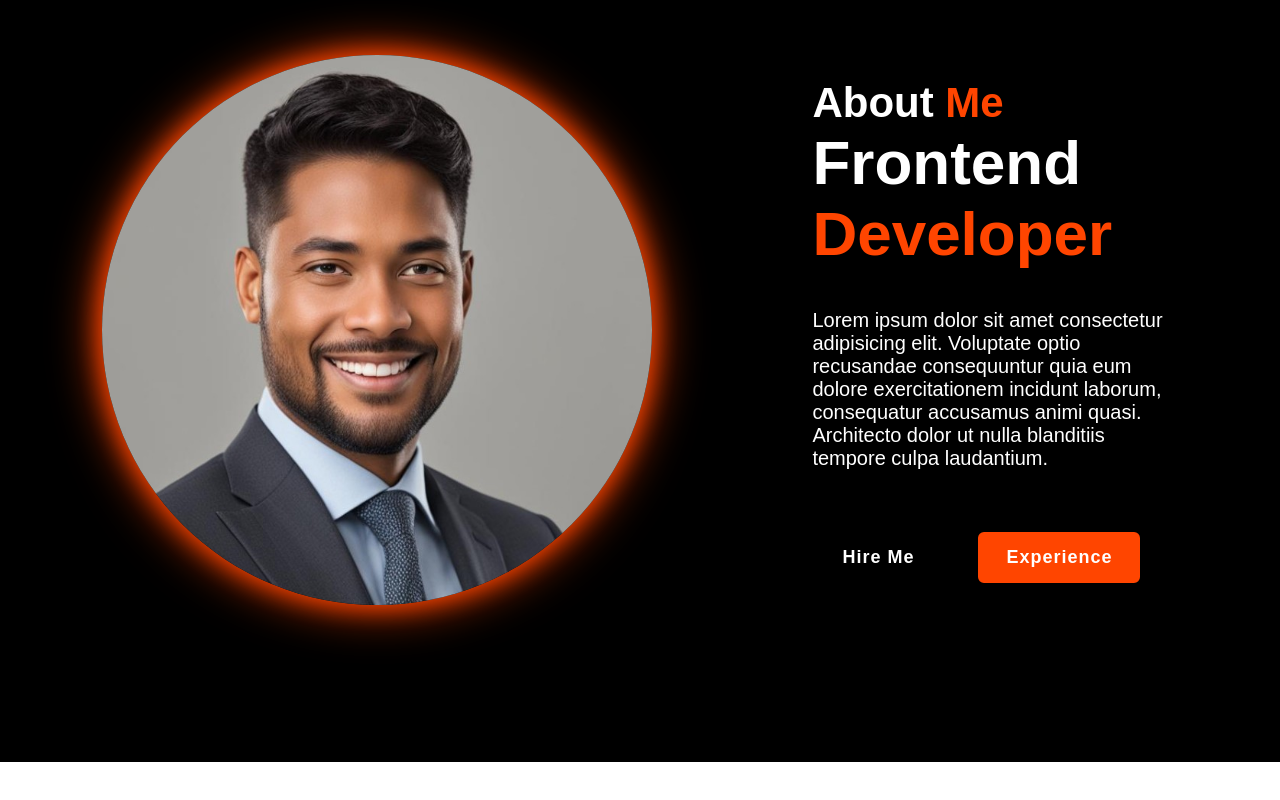
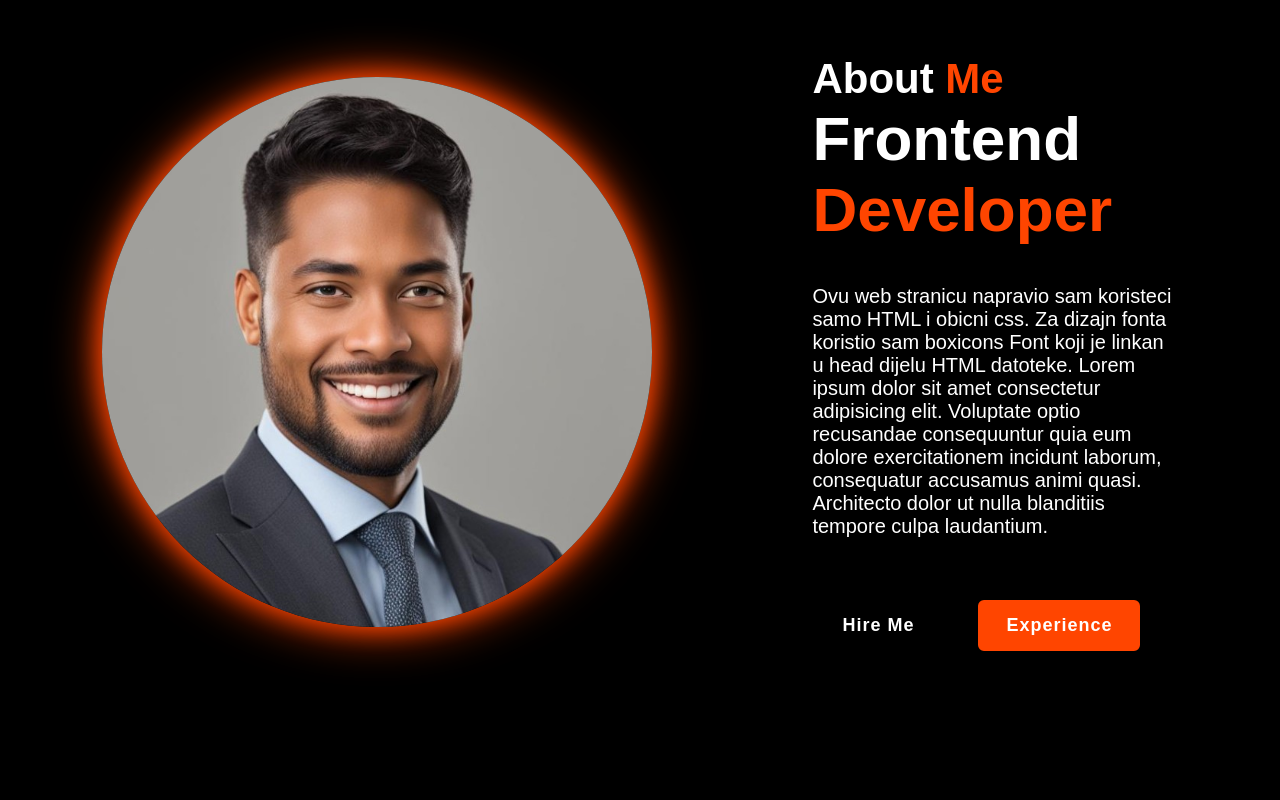
Before and after one commit to thecodereule/website, a plain HTML site: page index.html in a window 1280 px wide. Shown: the part 899-1699 px from the top of the page. Before the commit the page ends 1661 px from the top, so only its background shows below. Drawn offline with nearby package versions, Linux system fonts and the light colour scheme.

Commit message:
Update index.html

```diff
--- a/index.html
+++ b/index.html
@@ -43,7 +43,7 @@
         <div class="about-content">
             <h2 class="heading">About <span>Me</span></h2>
             <h3>Frontend <span>Developer</span></h3>
-            <p>Lorem ipsum dolor sit amet consectetur adipisicing elit. Voluptate optio recusandae consequuntur quia eum dolore exercitationem incidunt laborum, consequatur accusamus animi quasi. Architecto dolor ut nulla blanditiis tempore culpa laudantium.</p>
+            <p>Ovu web stranicu napravio sam koristeci samo HTML i obicni css. Za dizajn fonta koristio sam boxicons Font koji je linkan u head dijelu HTML datoteke. Lorem ipsum dolor sit amet consectetur adipisicing elit. Voluptate optio recusandae consequuntur quia eum dolore exercitationem incidunt laborum, consequatur accusamus animi quasi. Architecto dolor ut nulla blanditiis tempore culpa laudantium.</p>
             <div class="btn-box">
                 <button class="btn-1">Hire Me</button>
                 <button class="btn-2">Experience</button>
```
